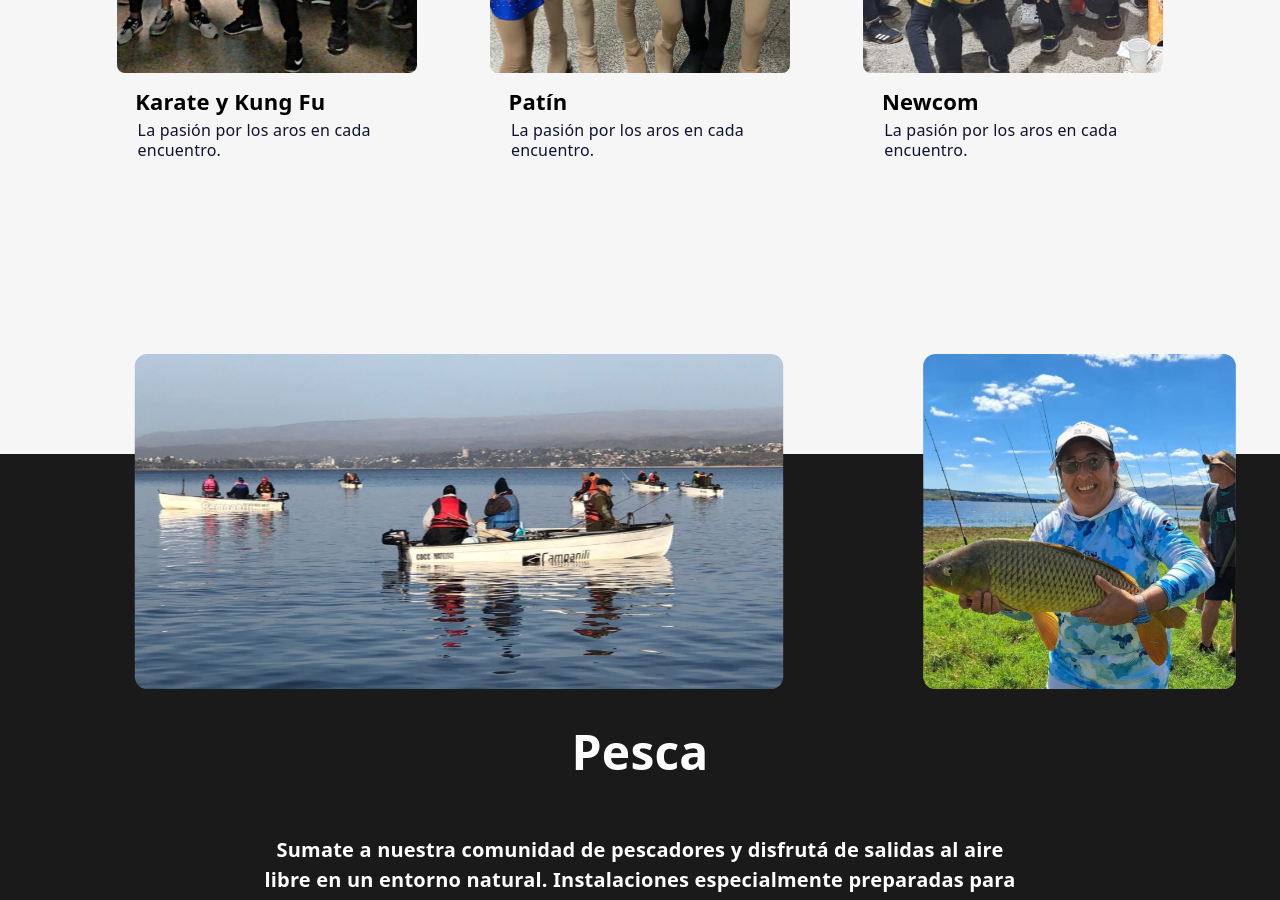
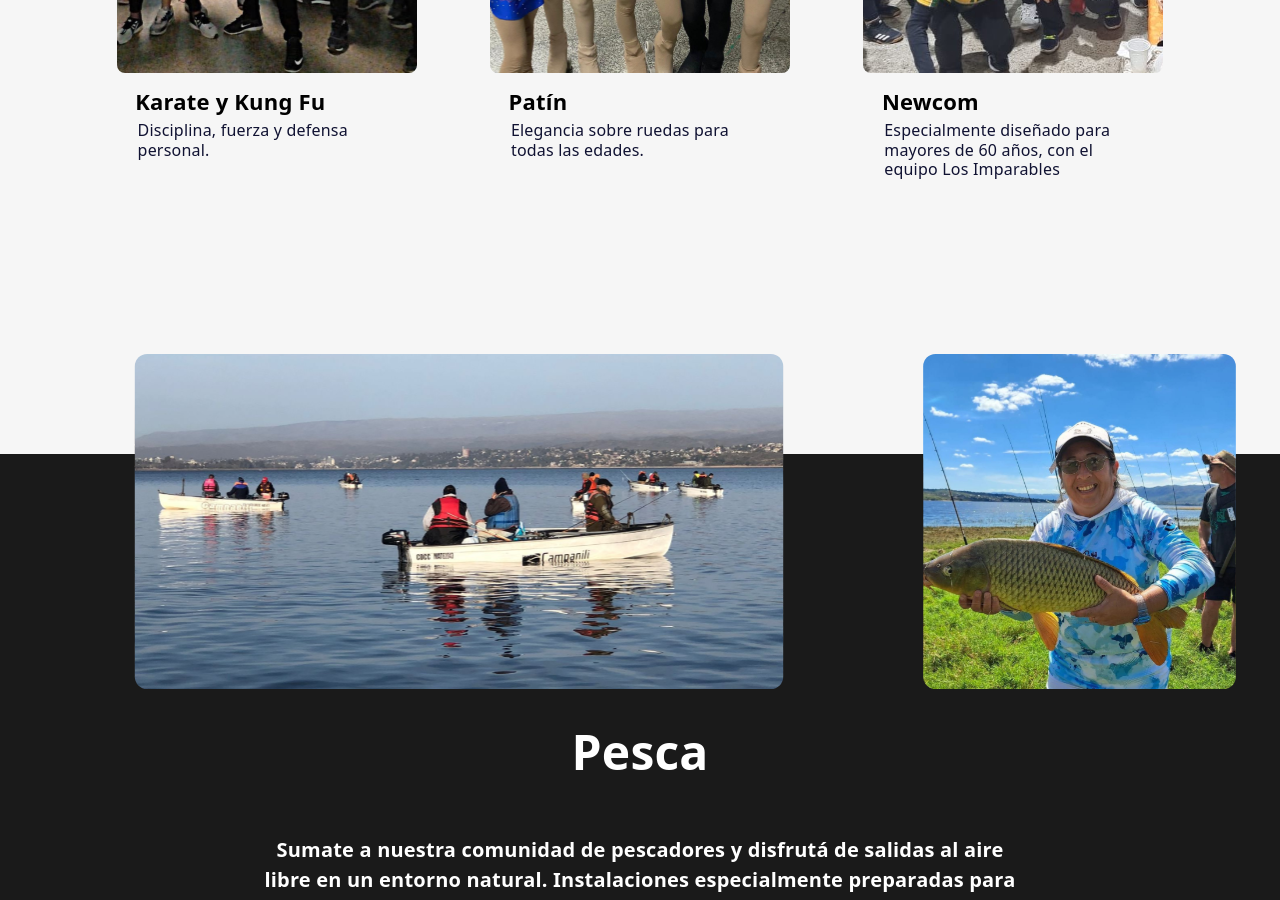
Before and after one commit to AgustinMateos/clubdeportivocordoba, a Next.js app: page / in a window 1280 px wide. Shown: the part 3000-3900 px from the top of the page. Built offline with nearby package versions, Linux system fonts and the light colour scheme.

Commit message:
actividades

```diff
--- a/src/components/Actividades.jsx
+++ b/src/components/Actividades.jsx
@@ -50,7 +50,7 @@ export default function Actividades() {
     },
     {
       nombre: "Karate y Kung Fu",
-      descripcion: "La pasión por los aros en cada encuentro.",
+      descripcion: "Disciplina, fuerza y defensa personal.",
       imagen: "/Karate.svg",
       profesora: "Laura Pérez",
       profesor: "Carlos Torres",
@@ -64,7 +64,7 @@ export default function Actividades() {
     },
     {
       nombre: "Patín",
-      descripcion: "La pasión por los aros en cada encuentro.",
+      descripcion: "Elegancia sobre ruedas para todas las edades.",
       imagen: "/Patin.svg",
       profesora: "Laura Pérez",
       profesor: "Carlos Torres",
@@ -78,7 +78,7 @@ export default function Actividades() {
     },
     {
       nombre: "Newcom",
-      descripcion: "La pasión por los aros en cada encuentro.",
+      descripcion: "Especialmente diseñado para mayores de 60 años, con el equipo Los Imparables",
       imagen: "/newcom.svg",
       profesora: "Laura Pérez",
       profesor: "Carlos Torres",
```
